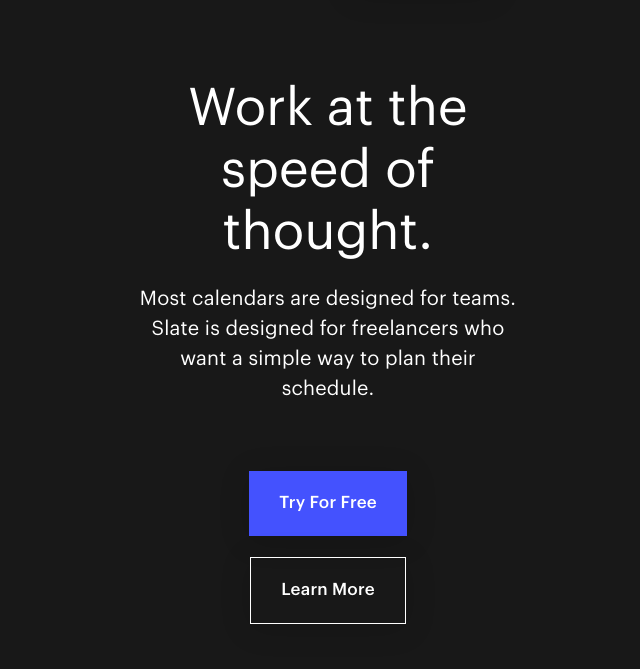
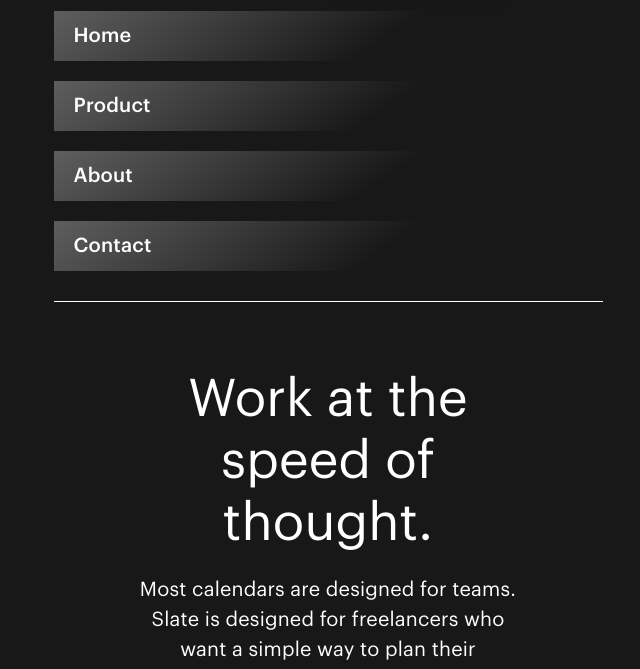
Before and after one commit to IvanMutsko/figma-land-lp, a plain HTML site: page index.html in a window 1280 px wide. Both pictures are taken after a click on the button 859 px from the left and 53 px from the top of the page. Shown: the part 96-765 px from the top of the page, without its empty margins (312-952 px from the left). Drawn offline with nearby package versions, Linux system fonts and the light colour scheme.

Commit message:
start burger

```diff
--- /dev/null
+++ b/assets/css/burger-menu.css
@@ -0,0 +1,46 @@
+.open-menu {
+}
+
+.burger-nav {
+  padding-bottom: 30px;
+  border-bottom: 1px solid #fff;
+}
+
+.burger-nav-list {
+  display: flex;
+  flex-direction: column;
+  align-items: flex-start;
+  gap: 20px;
+
+  list-style: none;
+}
+
+.burger-nav-item {
+  width: 100%;
+}
+
+.burger-nav-link {
+  padding: 10px 20px;
+
+  display: block;
+
+  color: #fff;
+  font-family: 'GraphikMedium';
+  font-size: 20px;
+  font-weight: 500;
+  line-height: 1.5;
+  letter-spacing: 0.2px;
+
+  text-decoration: none;
+
+  background: linear-gradient(145deg, rgba(255, 255, 255, 0.3) 0%, rgba(24, 24, 24, 1) 60%);
+
+  transition: color 300ms ease;
+}
+
+.burger-nav-link:hover,
+.burger-nav-link:focus {
+  color: rgba(255, 255, 255, 0.65);
+
+  background: linear-gradient(145deg, rgba(24, 24, 24, 1) 10%, rgba(255, 255, 255, 0.3) 100%);
+}
--- a/assets/css/index.css
+++ b/assets/css/index.css
@@ -10,3 +10,4 @@
 @import './testimonials.css';
 @import './conclusion.css';
 @import './footer.css';
+@import './burger-menu.css';
--- a/index.html
+++ b/index.html
@@ -21,13 +21,23 @@
       /></a>
       <div class="btn-wrap">
         <button class="main-btn" type="button">Login</button>
-        <button class="burger-btn" type="button">
+        <button class="burger-btn" type="button" id="burger-button">
           <svg class="burger-icon" width="66px" height="53px">
             <use href="./assets/images/svg/sprite.svg#burger"></use>
           </svg>
         </button>
       </div>
     </header>
+    <div class="visually-hidden" id="burger-menu">
+      <nav class="burger-nav">
+        <ul class="burger-nav-list">
+          <li class="burger-nav-item"><a href="#" class="burger-nav-link">Home</a></li>
+          <li class="burger-nav-item"><a href="#" class="burger-nav-link">Product</a></li>
+          <li class="burger-nav-item"><a href="#" class="burger-nav-link">About</a></li>
+          <li class="burger-nav-item"><a href="#" class="burger-nav-link">Contact</a></li>
+        </ul>
+      </nav>
+    </div>
     <main>
       <section class="section hero">
         <div class="section-text-wrap">
@@ -345,5 +355,7 @@
         </div>
       </div>
     </footer>
+
+    <script src="./js/index.js"></script>
   </body>
 </html>
--- /dev/null
+++ b/js/index.js
@@ -0,0 +1,17 @@
+'use strict';
+
+const burgerButton = document.getElementById('burger-button');
+const burgerMenu = document.getElementById('burger-menu');
+
+burgerButton.addEventListener('click', toggleBurgerMenu);
+
+function toggleBurgerMenu() {
+  const elementClass = burgerMenu.getAttribute('class');
+  console.log(elementClass);
+  if (elementClass === 'open-menu') {
+    burgerMenu.setAttribute('class', 'visually-hidden');
+    return;
+  }
+  burgerMenu.setAttribute('class', 'open-menu');
+  return;
+}
```
